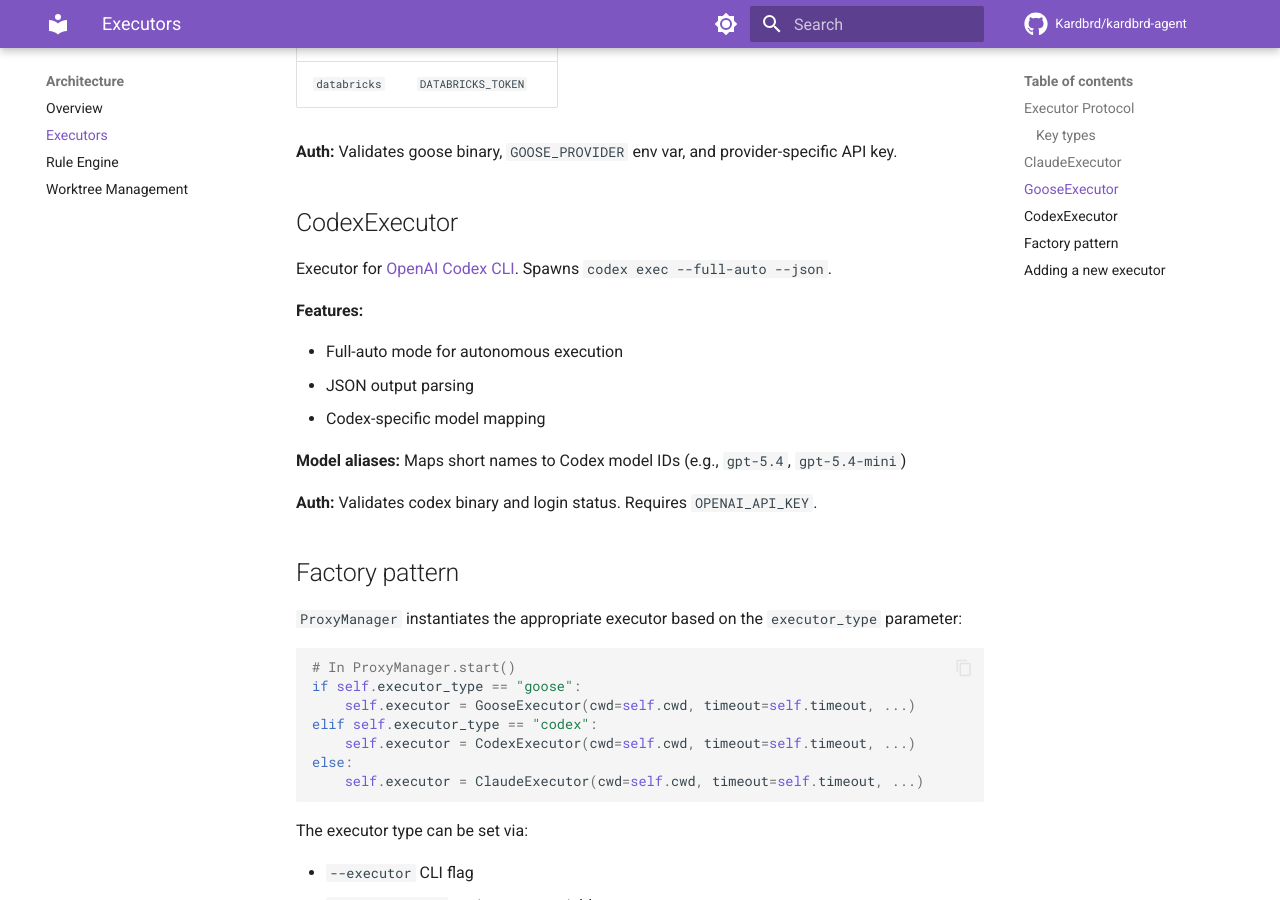
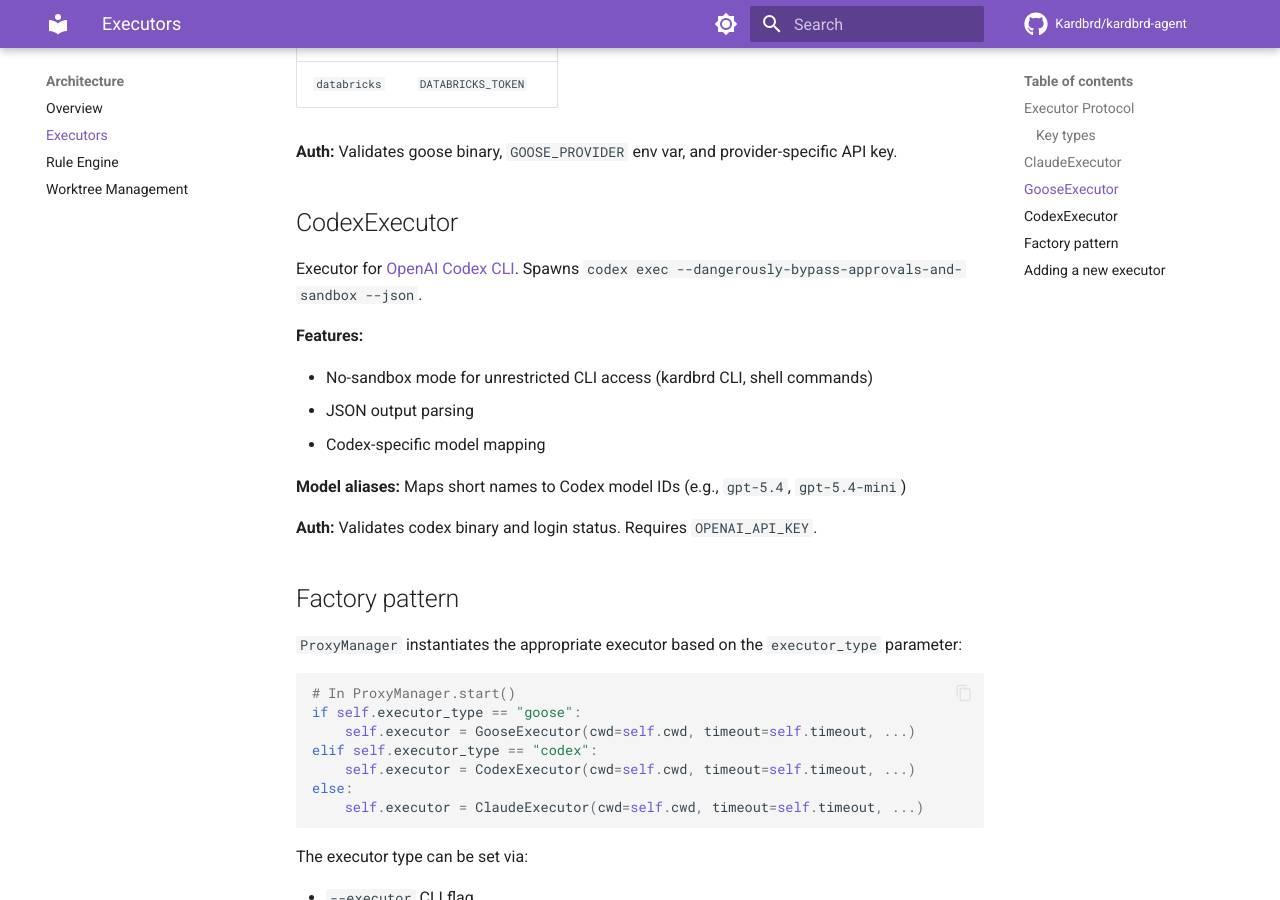
Before and after one commit to Kardbrd/kardbrd-agent, an MkDocs documentation site: the page built from docs/architecture/executors.md, in a window 1280 px wide and 900 px high, scrolled down 2664 px. Built offline with MkDocs 1.6.1 and Material for MkDocs 9.7.7, drawn with Linux system fonts in a browser that asks for light colours; comment, search, counter and statistics services are not loaded.

Commit message:
Fix mute Codex executor: bypass sandbox and add fallback comments (#47)
* Fix mute Codex executor: add fallback comment when no session to resume

When an executor (like Codex) completes successfully but doesn't post a
comment and has no session to resume, the manager now posts result_text
as a fallback comment instead of silently adding ✅. Empty output gets a
⚠️ emoji. Long output is truncated to 12000 chars. Applied to mention
handler, rule handler, and their retry paths.

Co-Authored-By: Claude Opus 4.6 (1M context) <noreply@anthropic.com>

* Fix mute Codex executor: bypass sandbox and add fallback comments

Switch Codex from --full-auto (sandboxed) to --dangerously-bypass-approvals-and-sandbox
so it can execute kardbrd CLI commands. Add manager-side fallback to post result_text
as a card comment when the executor doesn't post one and has no session to resume.

Co-Authored-By: Claude Opus 4.6 (1M context) <noreply@anthropic.com>

---------

Co-authored-by: Claude Opus 4.6 (1M context) <noreply@anthropic.com>

```diff
--- a/docs/architecture/executors.md
+++ b/docs/architecture/executors.md
@@ -101,11 +101,11 @@ Alternative executor wrapping [Goose](https://block.github.io/goose/) CLI. Spawn
 
 ## CodexExecutor
 
-Executor for [OpenAI Codex CLI](https://github.com/openai/codex). Spawns `codex exec --full-auto --json`.
+Executor for [OpenAI Codex CLI](https://github.com/openai/codex). Spawns `codex exec --dangerously-bypass-approvals-and-sandbox --json`.
 
 **Features:**
 
-- Full-auto mode for autonomous execution
+- No-sandbox mode for unrestricted CLI access (kardbrd CLI, shell commands)
 - JSON output parsing
 - Codex-specific model mapping
 
```
Also changed, not shown: 1 other file.
